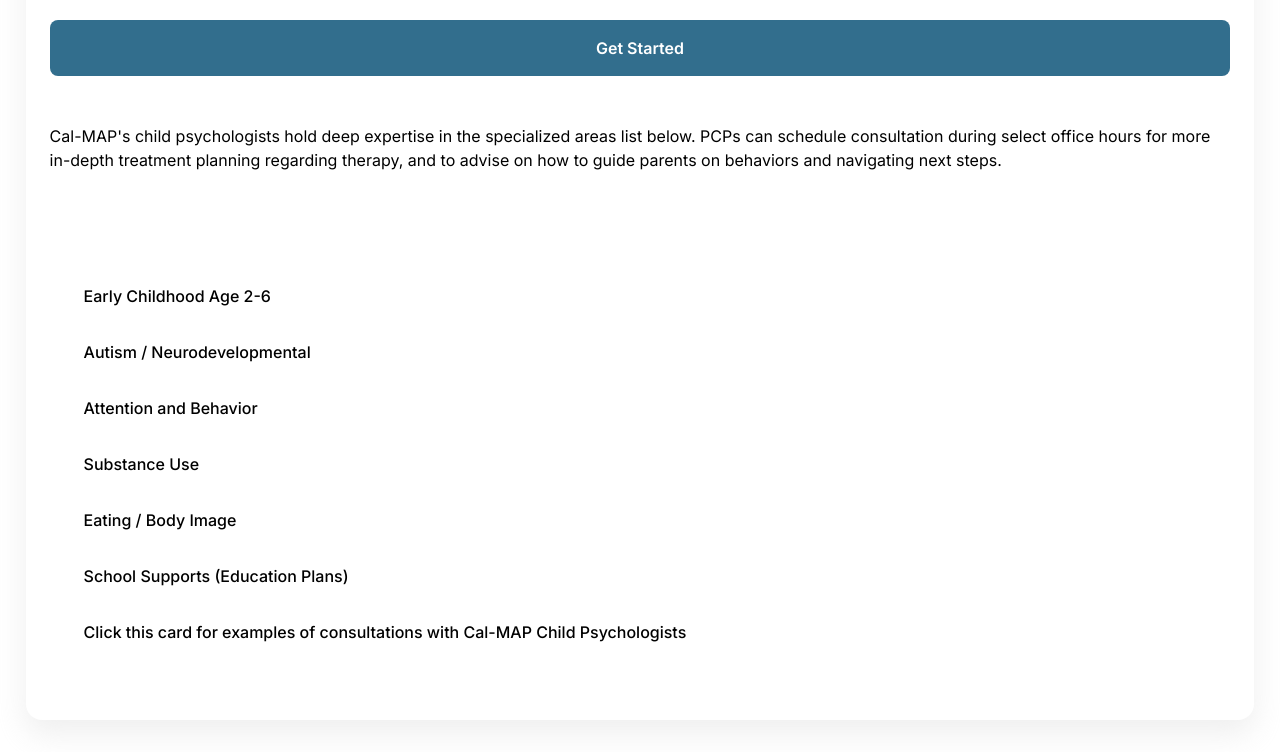
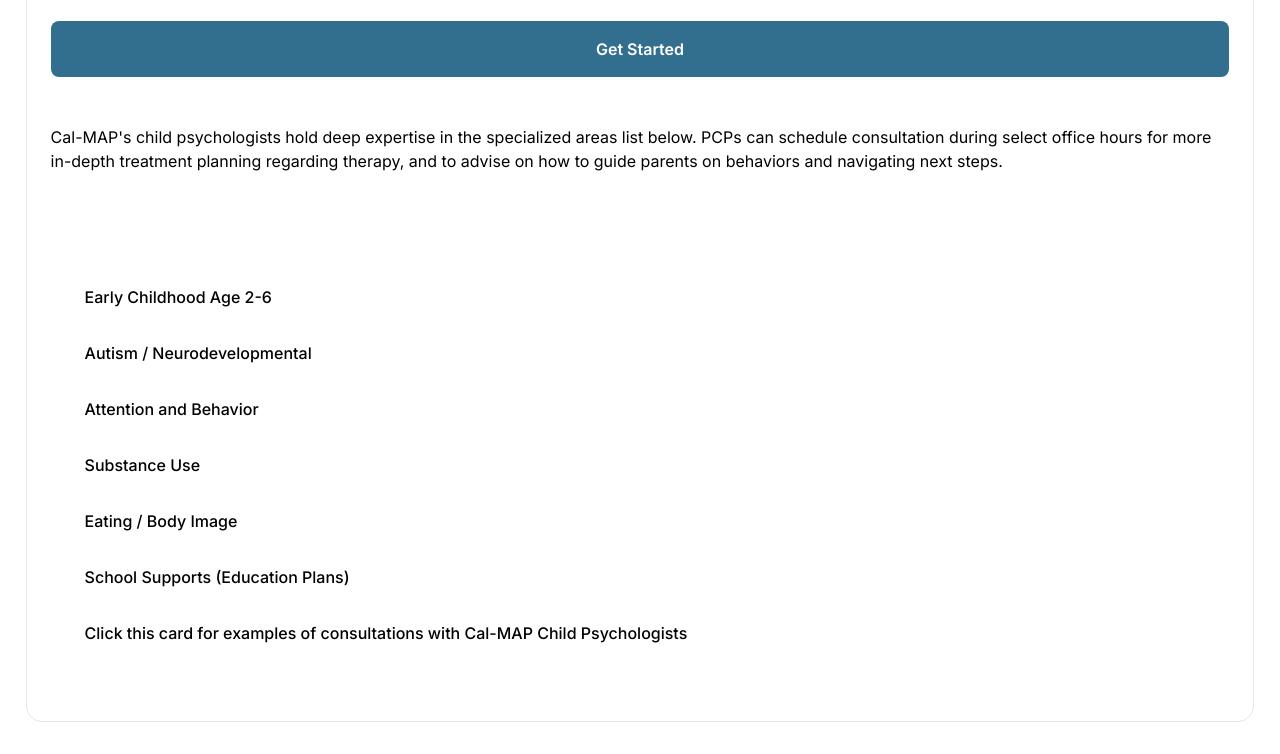
Before and after one commit to jx-agent/child-psychologist-prod, a plain HTML site: page index.html in a window 1280 px wide. Shown: the part 125-879 px from the top of the page. Drawn offline with nearby package versions, Linux system fonts and the light colour scheme.

Commit message:
Update index.html

```diff
--- a/index.html
+++ b/index.html
@@ -17,7 +17,7 @@
 
 
       <!-- Psychologist Plan -->
-      <div class="planItem planItem--pro">
+      <div class="planItem planItem--free">
         <a style="text-decoration: none;" href=https://cal-map.org/s/consultation-services/psychology" target="_top">
           <div class="card">
             <div class="card__header">
```
